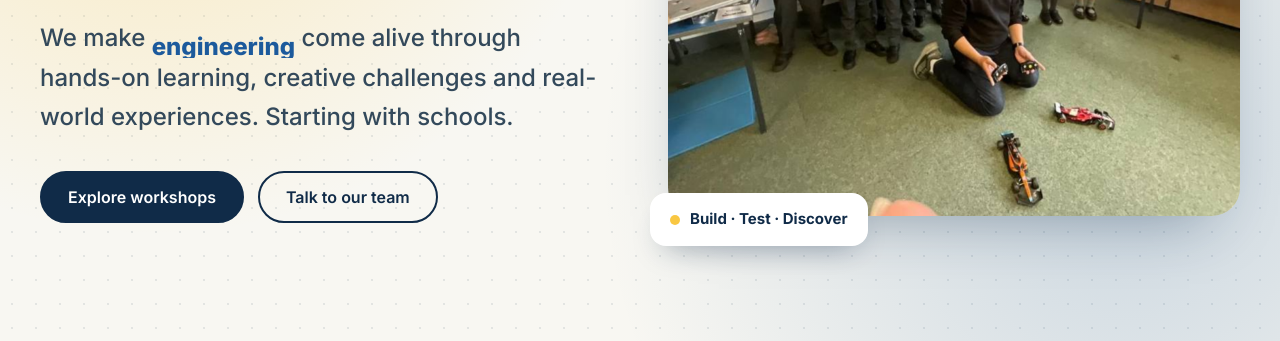
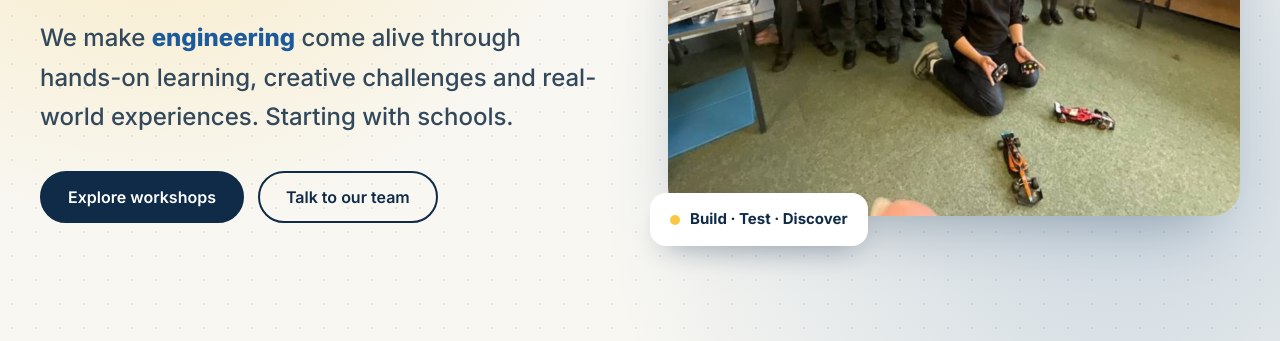
Before and after one commit to adaptix-labs/website, a plain HTML site: page index.html in a window 1280 px wide. Shown: the part 459-800 px from the top of the page. Drawn offline with Linux system fonts and the light colour scheme.

Commit message:
fix(hero): Align rotating word with the sentence baseline
The 1.3em slot was shorter than the paragraph's 1.65 line-height and
bottom-aligned, so the word sat below the baseline and the next word
peeked in above. The slot now matches the line box exactly.

```diff
--- a/index.html
+++ b/index.html
@@ -49,9 +49,9 @@ details p{margin:12px 0 0;color:#43596a;line-height:1.7}
 .row{transition:transform .3s,background .3s}.row:hover{transform:translateX(8px);background:#ffffff20!important}
 .chip{border:1.5px solid #cfe0ec;background:#eaf4f7;border-radius:999px;padding:8px 16px;font-weight:600;font-size:14px;color:#102b48}
 .pulse{animation:pulse 2.4s infinite}@keyframes pulse{0%{box-shadow:0 0 0 0 #f9c74299}70%,100%{box-shadow:0 0 0 18px #f9c74200}}
-.rot{display:inline-block;height:1.3em;overflow:hidden;vertical-align:bottom;color:#1c5a9c;font-weight:800}
-.rot>span{display:block;animation:rot 10s infinite}.rot i{display:block;height:1.3em;font-style:normal}
-@keyframes rot{0%,20%{transform:translateY(0)}25%,45%{transform:translateY(-1.3em)}50%,70%{transform:translateY(-2.6em)}75%,95%{transform:translateY(-3.9em)}100%{transform:translateY(-5.2em)}}
+.rot{display:inline-block;height:1.65em;line-height:1.65em;overflow:hidden;vertical-align:top;color:#1c5a9c;font-weight:800}
+.rot>span{display:block;animation:rot 10s infinite}.rot i{display:block;height:1.65em;font-style:normal}
+@keyframes rot{0%,20%{transform:translateY(0)}25%,45%{transform:translateY(-1.65em)}50%,70%{transform:translateY(-3.3em)}75%,95%{transform:translateY(-4.95em)}100%{transform:translateY(-6.6em)}}
 .gal .ph{border:10px solid #fff;border-radius:14px;box-shadow:0 24px 40px -20px #102b4866;transition:rotate .4s}
 .gal .ph:hover{rotate:0deg;z-index:2}.t1{rotate:-2.5deg}.t2{rotate:2deg;margin-top:24px}.t3{rotate:-1.5deg}
 
```
